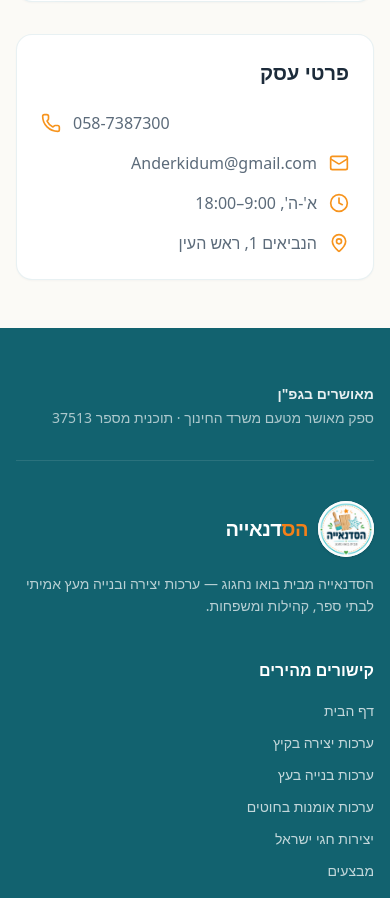
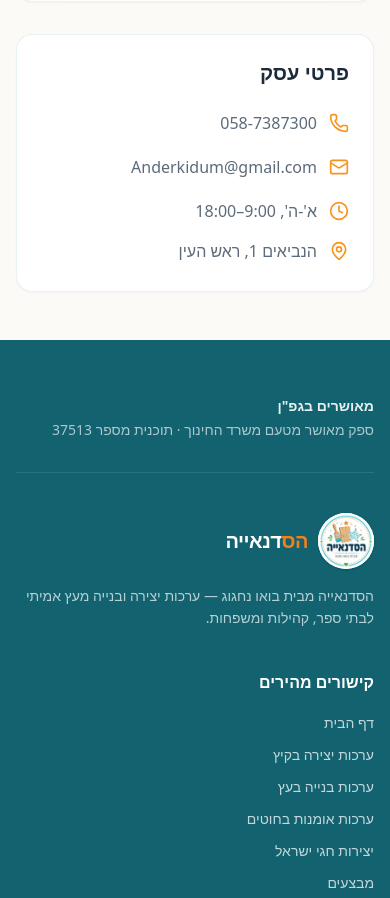
Before and after one commit to dvir17daus-ops/kits-and-crafts, a Next.js app: page /contact in a window 390 px wide. Shown: the part 1335-2233 px from the top of the page. Built offline with nearby package versions, Linux system fonts and the light colour scheme.

Commit message:
Align business details phone number with footer RTL layout.
Co-authored-by: Cursor <cursoragent@cursor.com>

```diff
--- a/components/contact/BusinessDetails.tsx
+++ b/components/contact/BusinessDetails.tsx
@@ -11,28 +11,27 @@ export function BusinessDetails() {
         <li>
           <a
             href={phoneHref}
-            className="flex items-start gap-3 text-muted transition-colors hover:text-primary"
-            dir="ltr"
+            className="inline-flex items-center gap-3 text-muted transition-colors hover:text-primary"
           >
-            <Phone className="mt-0.5 h-5 w-5 shrink-0 text-primary" />
-            <span>{BUSINESS.phone}</span>
+            <Phone className="h-5 w-5 shrink-0 text-primary" aria-hidden="true" />
+            <span dir="ltr">{BUSINESS.phone}</span>
           </a>
         </li>
         <li>
           <a
             href={`mailto:${BUSINESS.email}`}
-            className="flex items-start gap-3 text-muted transition-colors hover:text-primary"
+            className="inline-flex items-center gap-3 text-muted transition-colors hover:text-primary"
           >
-            <Mail className="mt-0.5 h-5 w-5 shrink-0 text-primary" />
+            <Mail className="h-5 w-5 shrink-0 text-primary" aria-hidden="true" />
             <span>{BUSINESS.email}</span>
           </a>
         </li>
-        <li className="flex items-start gap-3 text-muted">
-          <Clock className="mt-0.5 h-5 w-5 shrink-0 text-primary" />
+        <li className="inline-flex items-center gap-3 text-muted">
+          <Clock className="h-5 w-5 shrink-0 text-primary" aria-hidden="true" />
           <span>{BUSINESS.hours}</span>
         </li>
-        <li className="flex items-start gap-3 text-muted">
-          <MapPin className="mt-0.5 h-5 w-5 shrink-0 text-primary" />
+        <li className="inline-flex items-center gap-3 text-muted">
+          <MapPin className="h-5 w-5 shrink-0 text-primary" aria-hidden="true" />
           <span>{BUSINESS.address}</span>
         </li>
       </ul>
```
